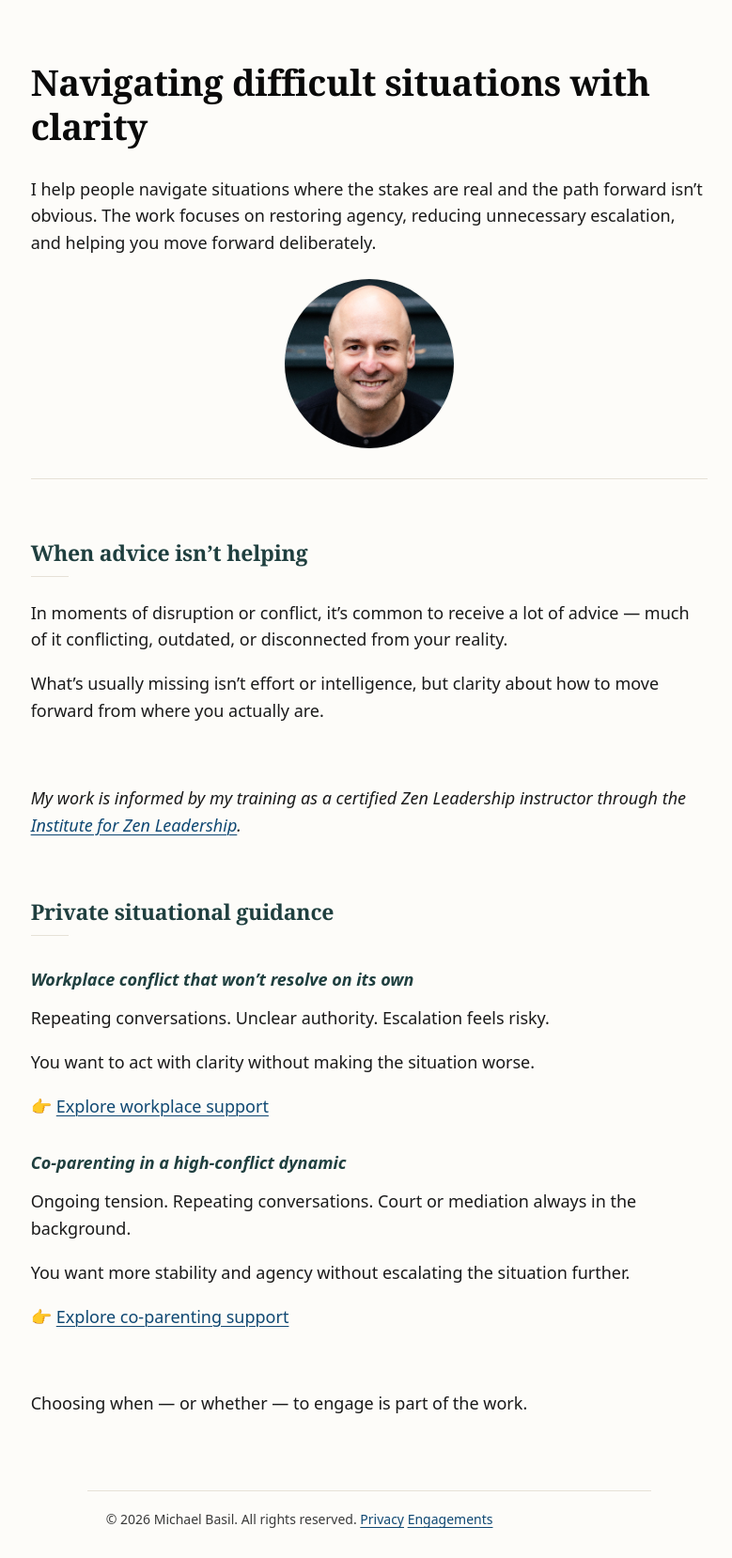
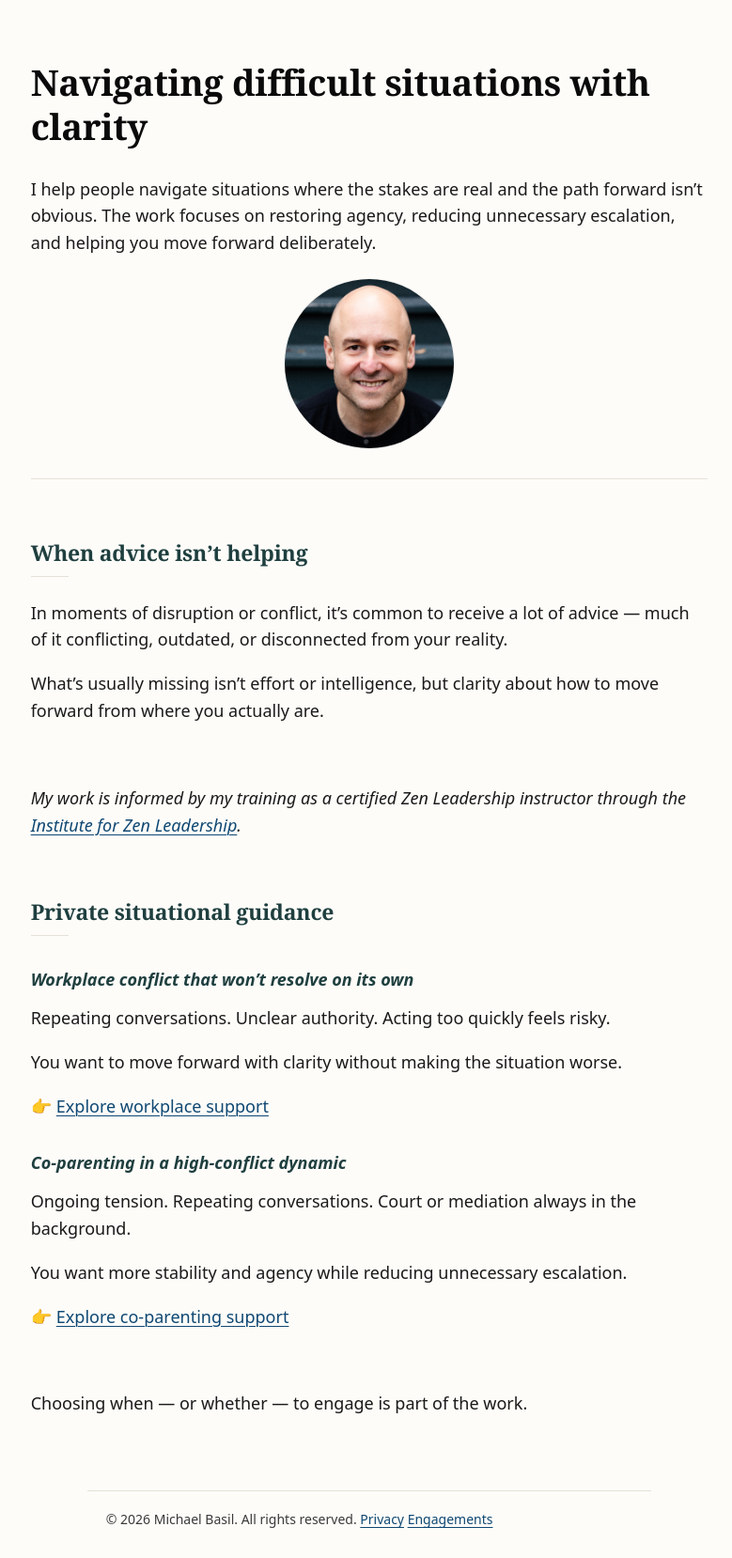
Before and after one commit to basil-family-lab/zen, a Jekyll site: the page built from index.md, in a window 1280 px wide. Shown: the whole page at 94% size, without its empty margins (247-1026 px from the left). Built offline with Jekyll 4.4.1, drawn with Linux system fonts in a browser that asks for light colours.

Commit message:
refactor: streamline copy for home

```diff
--- a/_data/home.yml
+++ b/_data/home.yml
@@ -35,9 +35,9 @@ situations:
         - >
           Repeating conversations.
           Unclear authority.
-          Escalation feels risky.
+          Acting too quickly feels risky.
         - >
-          You want to act with clarity
+          You want to move forward with clarity
           without making the situation worse.
       link:
         url: /workplace/
@@ -51,7 +51,7 @@ situations:
           Court or mediation always in the background.
         - >
           You want more stability and agency
-          without escalating the situation further.
+          while reducing unnecessary escalation.
       link:
         url: /co-parenting/
         label: Explore co-parenting support
```
